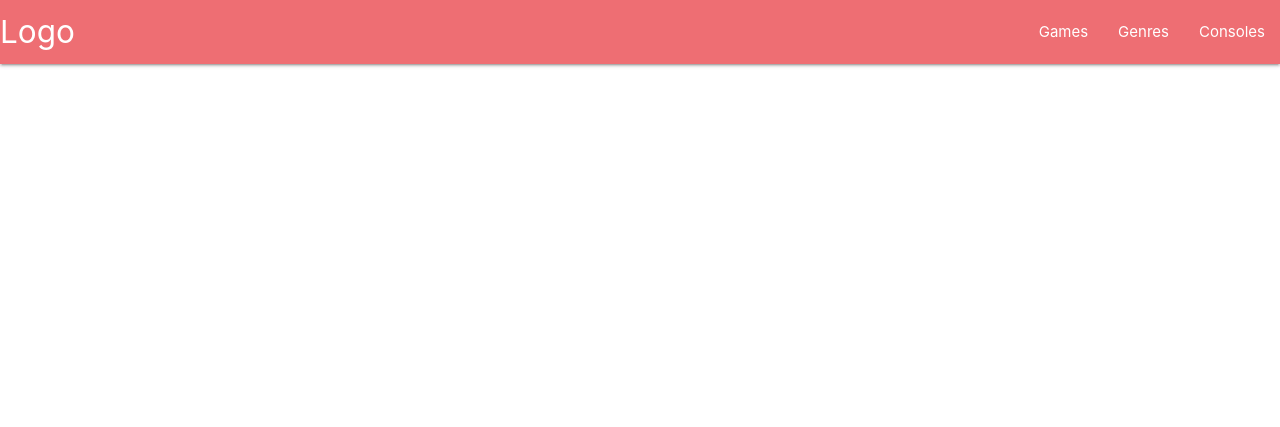
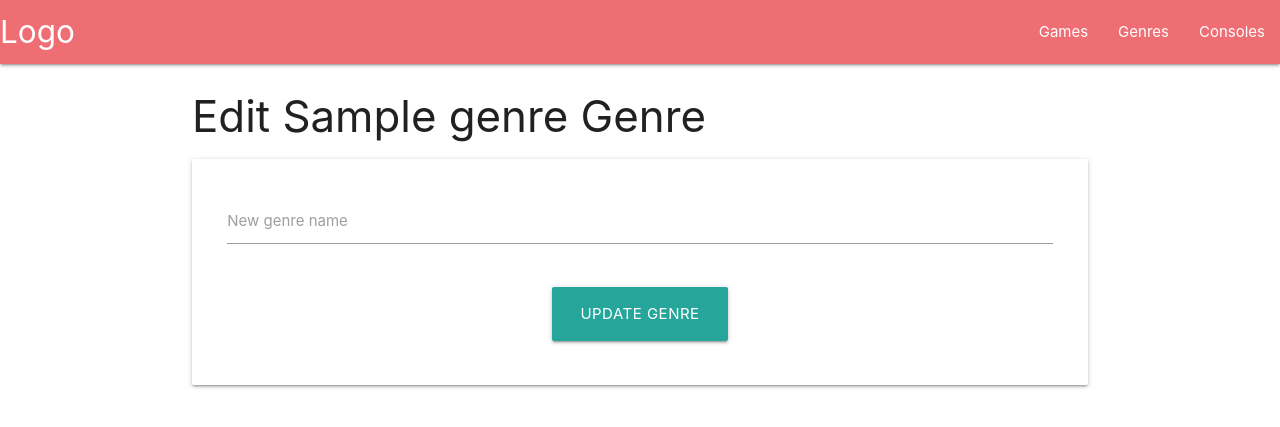
Before and after one commit to antonia-white/game-base, a Flask app: page /edit_genre/1 in a window 1280 px wide. Shown: the top 427 px of the page. Run offline with Flask 2, Linux system fonts and the light colour scheme; tables that the repository leaves empty hold one stand-in row (values such as "Sample post").

Commit message:
Add update form to edit_genre.html

```diff
--- a/gamebase/templates/edit_genre.html
+++ b/gamebase/templates/edit_genre.html
@@ -1,4 +1,26 @@
 {% extends "base.html" %}
 {% block content %}
 
+<h3>Edit {{genre.genre_name }} Genre</h3>
+
+<div class="row card-panel">
+    <form class="col s12" method="POST" action="{{ url_for('add_genre') }}">
+        <!-- Name -->
+        <div class="row">
+            <div class="input-field col s12">
+                <input id="genre-name" name="genre-name" type="text" class="validate" maxlength="50" required>
+                <label for="genre-name">New genre name</label>
+            </div>
+        </div>
+        <!-- submit button -->
+        <div class="row">
+            <div class="col s12 center-align">
+                <button type="submit" class="btn-large">
+                    Update Genre
+                </button>
+            </div>
+        </div>
+    </form>
+</div>
+
 {% endblock %}
```
